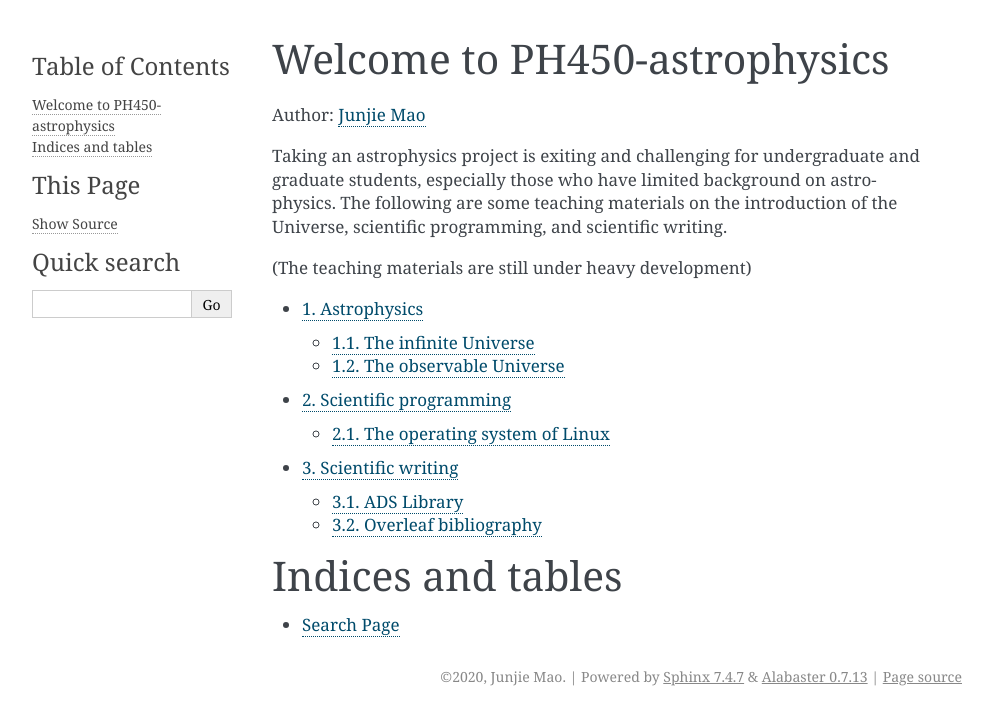
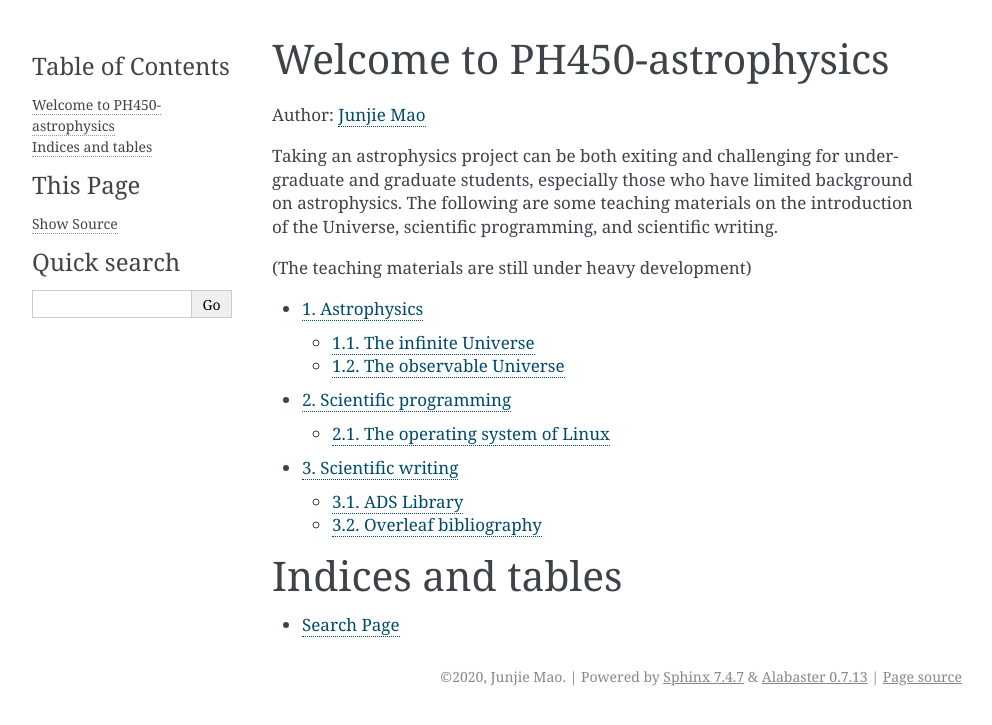
Before and after one commit to jmao2014/teaching, a Sphinx documentation site: the page built from docs/source/index.rst, in a window 1280 px wide. Shown: the top 725 px of the page, without its empty margins (148-1140 px from the left). Built offline with Sphinx 7.4.7, drawn with Linux system fonts in a browser that asks for light colours.

```diff
--- a/docs/source/index.rst
+++ b/docs/source/index.rst
@@ -8,10 +8,11 @@ Welcome to PH450-astrophysics
 
 Author: `Junjie Mao <https://sites.google.com/view/junjiemao-astroph/home>`_
 
-Taking an astrophysics project is exiting and challenging for undergraduate
-and graduate students, especially those who have limited background on
-astrophysics. The following are some teaching materials on the introduction of
-the Universe, scientific programming, and scientific writing.
+Taking an astrophysics project can be both exiting and challenging for
+undergraduate and graduate students, especially those who have limited
+background on astrophysics. The following are some teaching materials on
+the introduction of the Universe, scientific programming, and scientific
+writing.
 
 (The teaching materials are still under heavy development)
 
```
